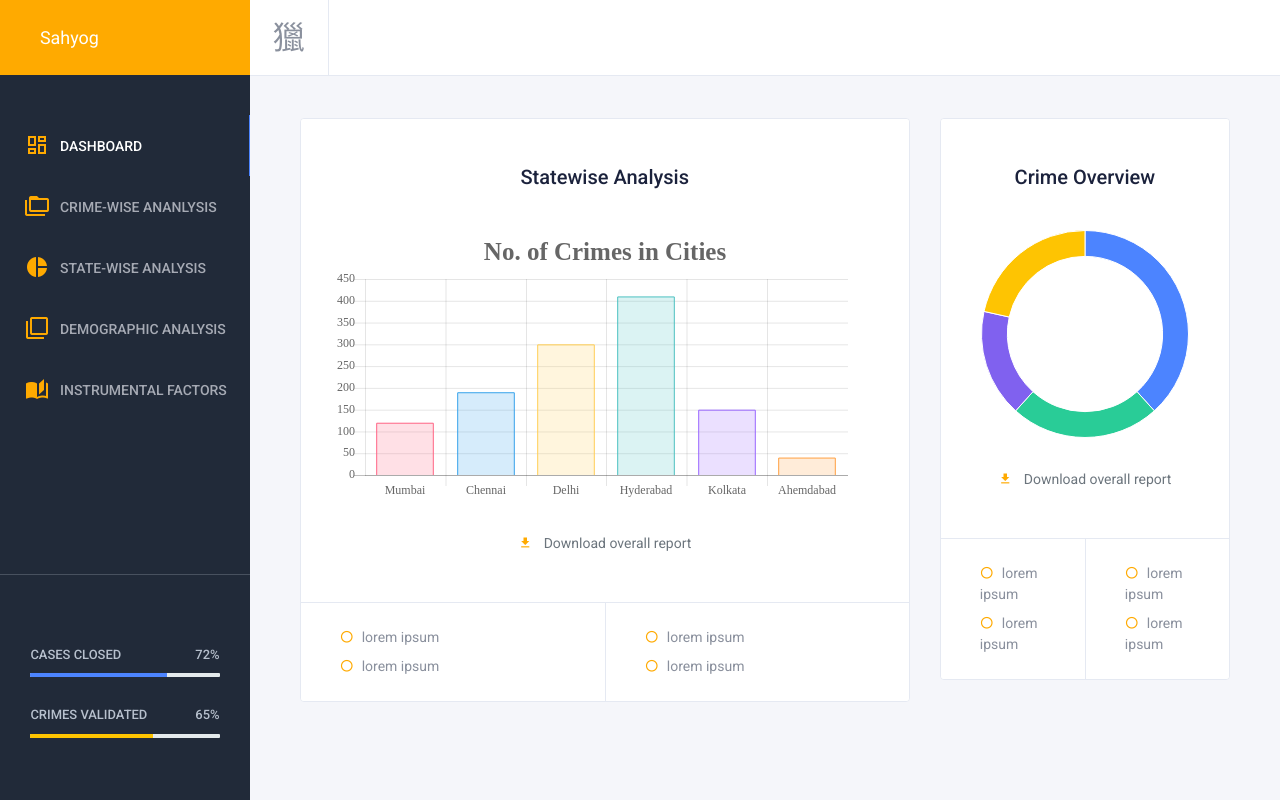
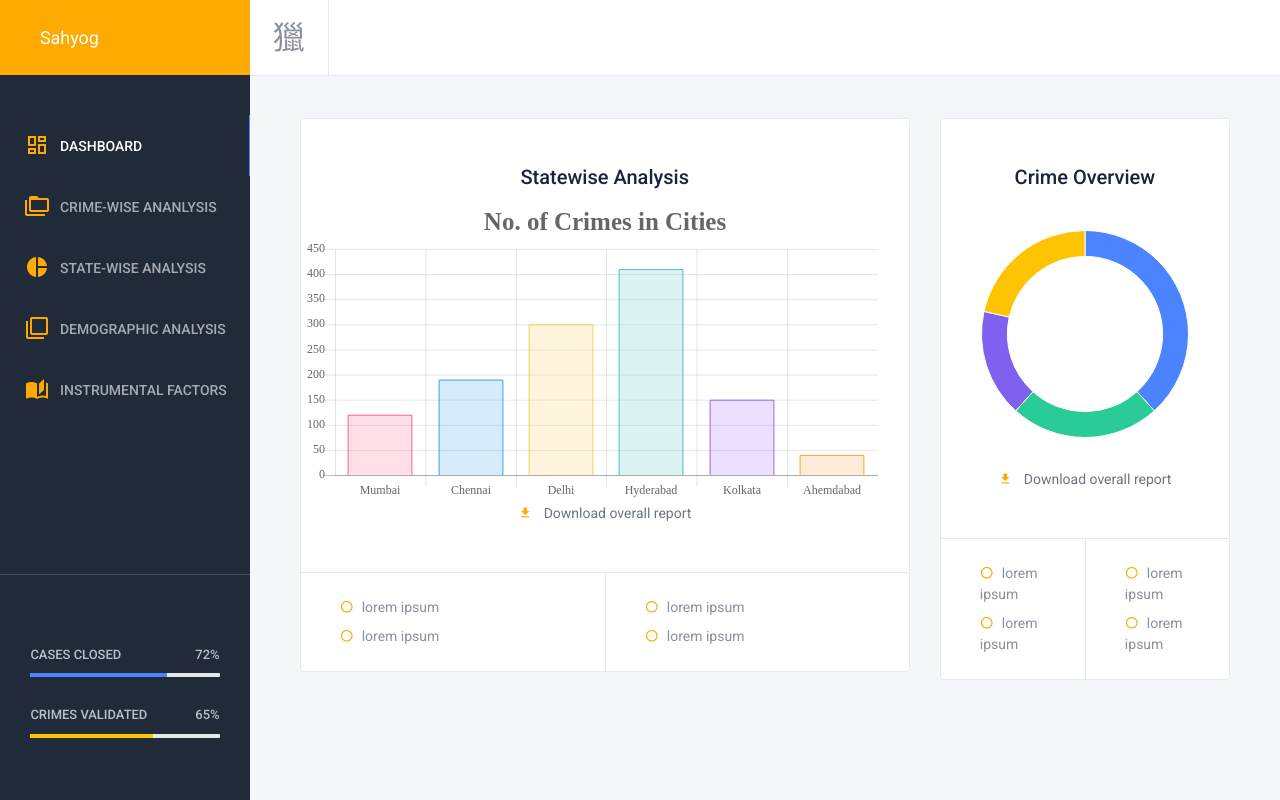
Before and after one commit to rahulmistry33/SahyogV-01, a Django app: page /sahyog/analytics/ in a window 1280 px wide. Run offline with Django 3.2, Linux system fonts and the light colour scheme; data that the repository does not hold is empty; some libraries are stand-ins or nearby versions.

Commit message:
chart container

```diff
--- a/templates/UserViews/analytics.html
+++ b/templates/UserViews/analytics.html
@@ -213,7 +213,7 @@
 					<div class="card-header justify-content-center">
 					  <h2>Statewise Analysis</h2>
 					</div>
-					<div class="card-body" >
+					<div class="chart-container" >
 						<canvas id="myChart"></canvas>
 
 					</div>
--- a/templates/UserViews/index.html
+++ b/templates/UserViews/index.html
@@ -15,6 +15,7 @@
     /* background-repeat: no-repeat;
     background-size: cover;
     background-attachment: fixed; */
+
     background-position: center;
   }
 #overlay {
@@ -56,7 +57,7 @@
 
 	</style>
 <div id="overlay" >
-	<img src="{% static 'map.svg' %}" style=" margin-top: 25vh; width: 130px; height: 150px;">
+	<img src="{% static 'map.svg' %}" style=" margin-top: 20vh; width: 130px; height: 150px;">
 
 	<h1 style="color: white; font-family: Open Sans Light; font-size: 60px; ">Sahyog</h1><br>
 	<a href="/sahyog/register/"  class="btn btn-dark">Register</a>
```
